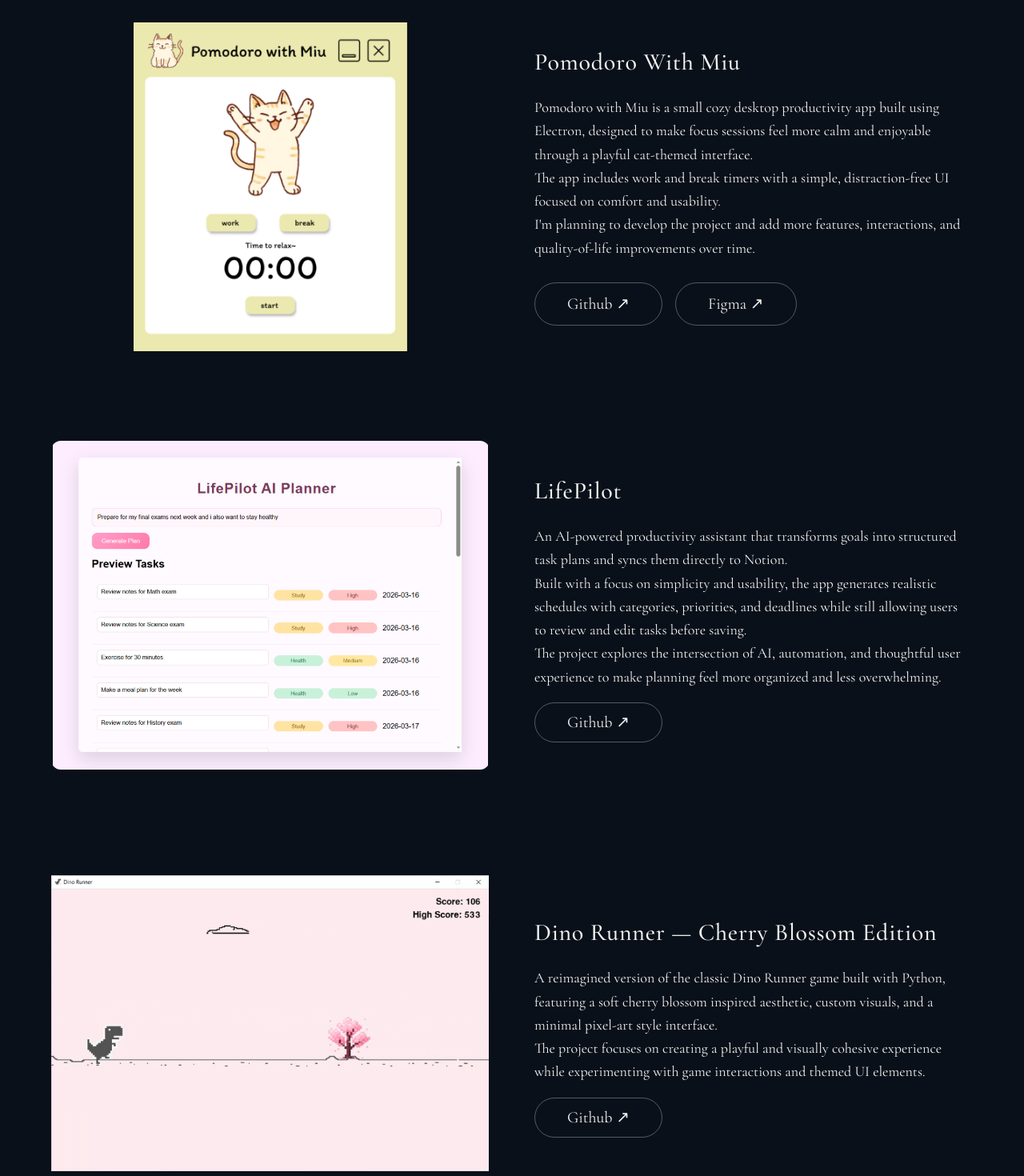
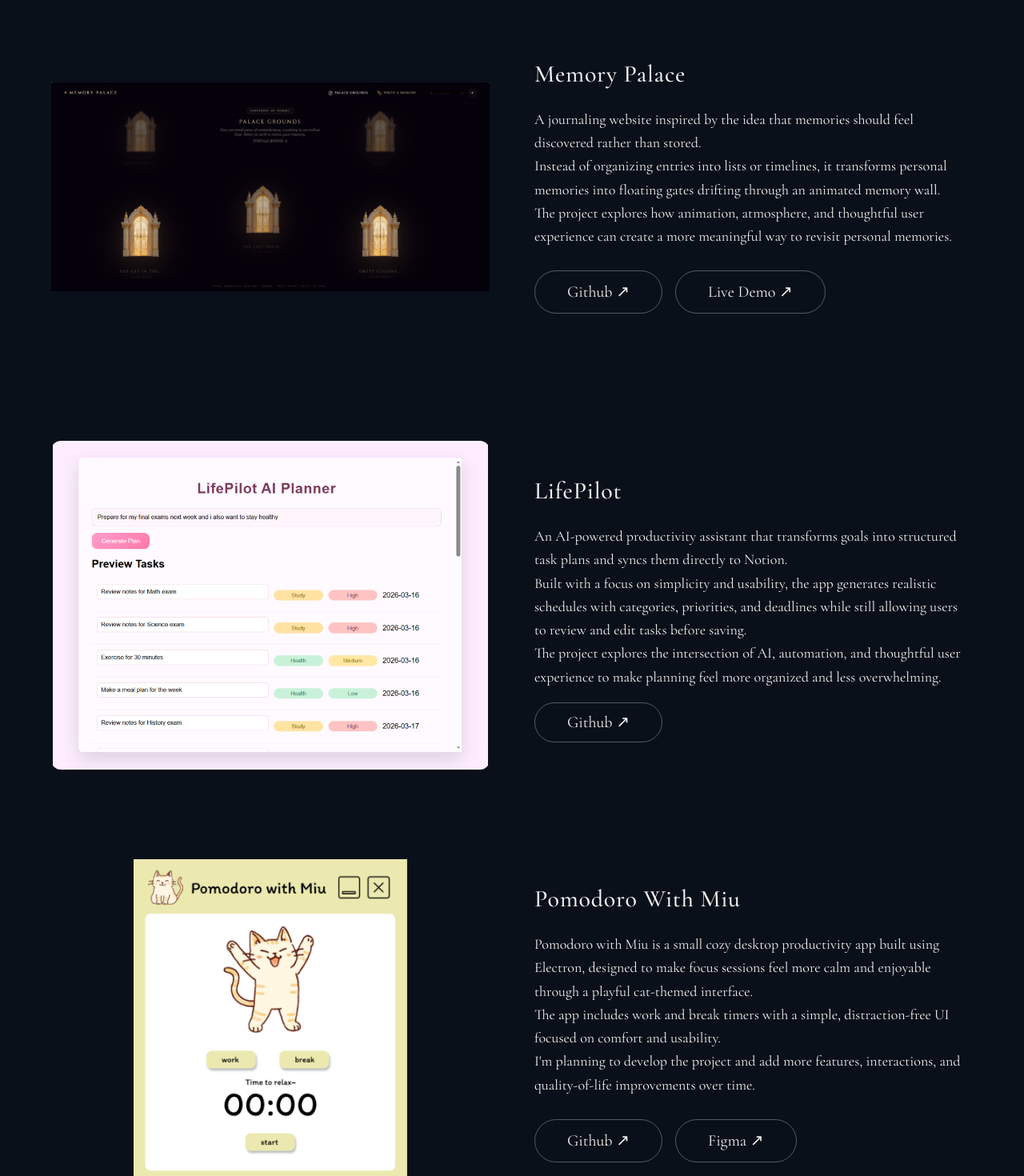
Before and after one commit to aayushirajesh/portfolio, a React (Vite) app: page / in a window 1280 px wide. Shown: the part 2220-3690 px from the top of the page at 80% size. Built offline with nearby package versions, Linux system fonts and the light colour scheme.

Commit message:
added memory palace to project list

```diff
--- a/src/components/Projects.jsx
+++ b/src/components/Projects.jsx
@@ -2,6 +2,7 @@ import React from 'react'
 import pomodoroImg from '../assets/pomodoro.png'
 import lifePilotImg from '../assets/lifepilot.png'
 import dinoImg from '../assets/dino.png'
+import memorypalace from '../assets/memorypalace.png'
 
 export default function Projects() {
   return (
@@ -18,28 +19,28 @@ export default function Projects() {
         {/* Project 1 */}
         <div className='grid grid-cols-1 lg:grid-cols-2 gap-10 lg:gap-14 pt-1 sm:pt-8 items-center text-lg w-full text-primaryText'>
           <div className='w-full aspect-4/3 overflow-hidden rounded-xl'>
-            <img src={pomodoroImg} alt="pomodoro-with-miu" className='w-full h-full object-contain' />
+            <img src={memorypalace} alt="memory-palace" className='w-full h-full object-contain' />
           </div>
           <div>
             <h2 className="font-cormorant text-2xl sm:text-3xl font-medium tracking-wide text-primaryText mb-6">
-              Pomodoro With Miu
+              Memory Palace
             </h2>
             <p className='font-cormorant text-pretty text-base sm:text-lg leading-relaxed'>
-              Pomodoro with Miu is a small cozy desktop productivity app built using Electron, designed to make focus sessions feel more calm and enjoyable through a playful cat-themed interface.
+              A journaling website inspired by the idea that memories should feel discovered rather than stored.
               <br />
-              The app includes work and break timers with a simple, distraction-free UI focused on comfort and usability.
+              Instead of organizing entries into lists or timelines, it transforms personal memories into floating gates drifting through an animated memory wall.
               <br />
-              I'm planning to develop the project and add more features, interactions, and quality-of-life improvements over time.
+              The project explores how animation, atmosphere, and thoughtful user experience can create a more meaningful way to revisit personal memories.
             </p>
             <br />
             <div className="flex flex-wrap items-center gap-4">
-              <a href="https://github.com/aayushirajesh/pomodoro-with-miu" target="_blank"
+              <a href="https://github.com/aayushirajesh/memory-palace" target="_blank"
                 className="px-6 sm:px-10 py-3 rounded-full border border-white/30 text-primaryText font-cormorant text-lg sm:text-xl hover:bg-primaryText hover:text-mainBg transition duration-300 text-center">
                 Github ↗
               </a>
-              <a href="https://www.figma.com/community/file/1577001124513303240/pomodoro-with-miu-pomodoro-timer" target="_blank"
+              <a href="https://memorypalaceapp.vercel.app/" target="_blank"
                 className="px-6 sm:px-10 py-3 rounded-full border border-white/30 text-primaryText font-cormorant text-lg sm:text-xl hover:bg-primaryText hover:text-mainBg transition duration-300 text-center">
-                Figma ↗
+                Live Demo ↗
               </a>
             </div>
           </div>
@@ -72,6 +73,36 @@ export default function Projects() {
         {/* Project 3 */}
         <div className='grid grid-cols-1 lg:grid-cols-2 gap-10 lg:gap-14 pt-1 sm:pt-8 items-center text-lg w-full text-primaryText'>
           <div className='w-full aspect-4/3 overflow-hidden rounded-xl'>
+            <img src={pomodoroImg} alt="pomodoro-with-miu" className='w-full h-full object-contain' />
+          </div>
+          <div>
+            <h2 className="font-cormorant text-2xl sm:text-3xl font-medium tracking-wide text-primaryText mb-6">
+              Pomodoro With Miu
+            </h2>
+            <p className='font-cormorant text-pretty text-base sm:text-lg leading-relaxed'>
+              Pomodoro with Miu is a small cozy desktop productivity app built using Electron, designed to make focus sessions feel more calm and enjoyable through a playful cat-themed interface.
+              <br />
+              The app includes work and break timers with a simple, distraction-free UI focused on comfort and usability.
+              <br />
+              I'm planning to develop the project and add more features, interactions, and quality-of-life improvements over time.
+            </p>
+            <br />
+            <div className="flex flex-wrap items-center gap-4">
+              <a href="https://github.com/aayushirajesh/pomodoro-with-miu" target="_blank"
+                className="px-6 sm:px-10 py-3 rounded-full border border-white/30 text-primaryText font-cormorant text-lg sm:text-xl hover:bg-primaryText hover:text-mainBg transition duration-300 text-center">
+                Github ↗
+              </a>
+              <a href="https://www.figma.com/community/file/1577001124513303240/pomodoro-with-miu-pomodoro-timer" target="_blank"
+                className="px-6 sm:px-10 py-3 rounded-full border border-white/30 text-primaryText font-cormorant text-lg sm:text-xl hover:bg-primaryText hover:text-mainBg transition duration-300 text-center">
+                Figma ↗
+              </a>
+            </div>
+          </div>
+        </div>
+
+        {/* Project 4 */}
+        <div className='grid grid-cols-1 lg:grid-cols-2 gap-10 lg:gap-14 pt-1 sm:pt-8 items-center text-lg w-full text-primaryText'>
+          <div className='w-full aspect-4/3 overflow-hidden rounded-xl'>
             <img src={dinoImg} alt="Dino Runner — Cherry Blossom Edition" className='w-full h-full object-contain'/>
           </div>
           <div>
```
Also changed, not shown: src/components/Skills.jsx (+1 -1 lines), src/assets/memorypalace.png (added).
